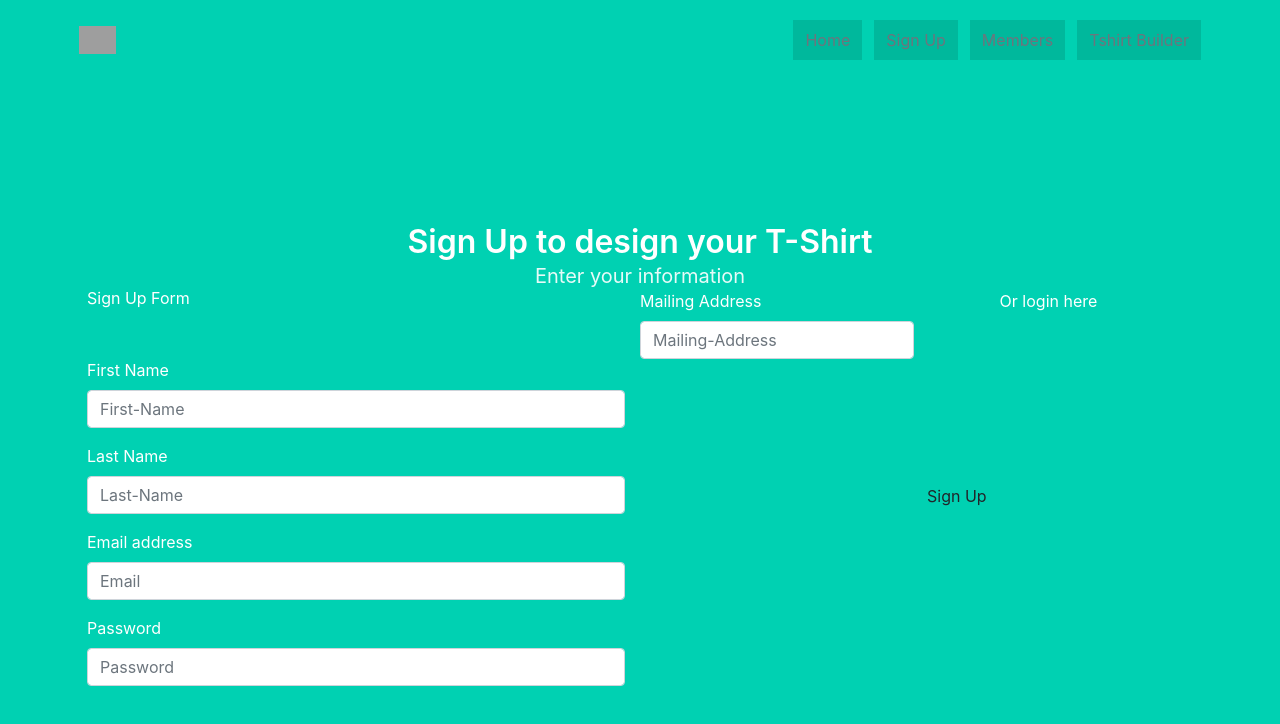
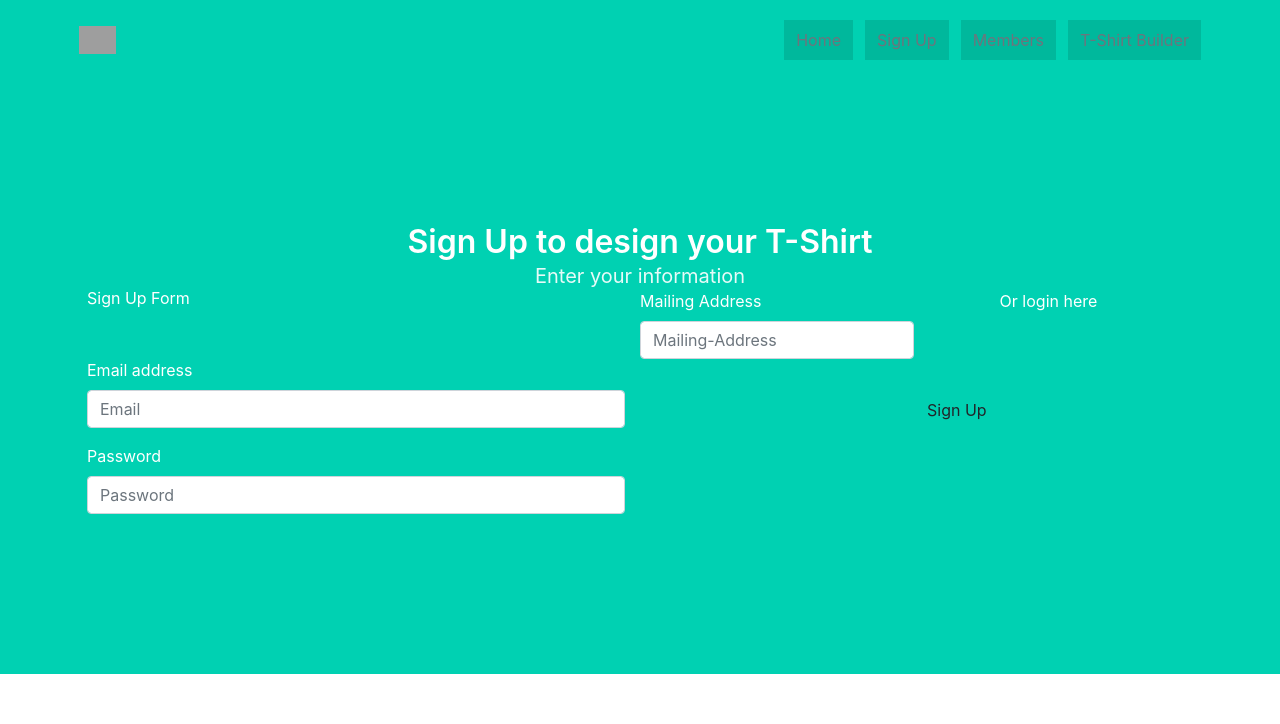
Before and after one commit to MHargett23/SweetestTees, a website: page public/signup.html in a window 1280 px wide. Drawn offline with nearby package versions, Linux system fonts and the light colour scheme; files that its build step writes are made by us from their sources; grey boxes are pictures that could not be loaded.

```diff
--- a/public/signup.html
+++ b/public/signup.html
@@ -48,7 +48,7 @@
                               Members
                           </a>
                           <a class="navbar-item is-active m-3 ml-auto text-muted" href="Tbuilder.html">
-                              Tshirt Builder
+                              T-Shirt Builder
                           </a>
                       </div>
                   </div>
@@ -69,24 +69,6 @@
             <div class="col-md-6 col-md-offset-3">
               <h2>Sign Up Form</h2>
               <form class="signup">
-                <div class="form-group">
-                    <label for="exampleInputFirstName1">First Name</label>
-                    <input
-                      type="firstname"
-                      class="form-control"
-                      id="firstname-input"
-                      placeholder="First-Name"
-                    />
-                  </div>
-                  <div class="form-group">
-                    <label for="exampleInputLastName1">Last Name</label>
-                    <input
-                      type="lastname"
-                      class="form-control"
-                      id="lastname-input"
-                      placeholder="Last-Name"
-                    />
-                  </div>
                 <div class="form-group">
                   <label for="exampleInputEmail1">Email address</label>
                   <input
@@ -109,7 +91,7 @@
                   <div class="form-group">
                     <label for="exampleInputPassword1">Mailing Address</label>
                     <input
-                      type="mailing-ddress"
+                      type="mailing-address"
                       class="form-control"
                       id="mailing-address-input"
                       placeholder="Mailing-Address"
```
Also changed, not shown: public/Tbuilder.html (+1 -1 lines), public/login.html (+1 -1 lines), public/members.html (+1 -1 lines).
